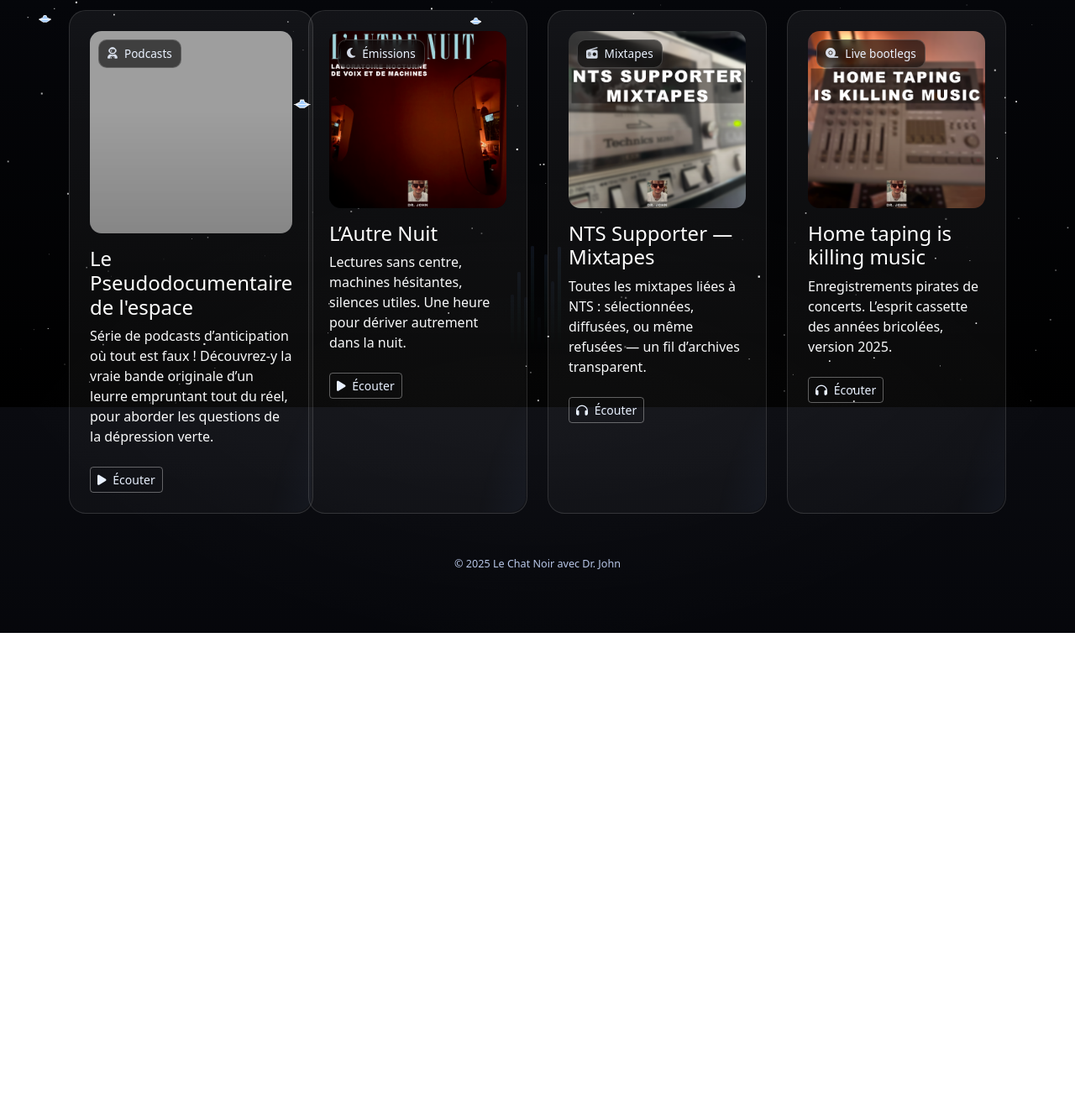
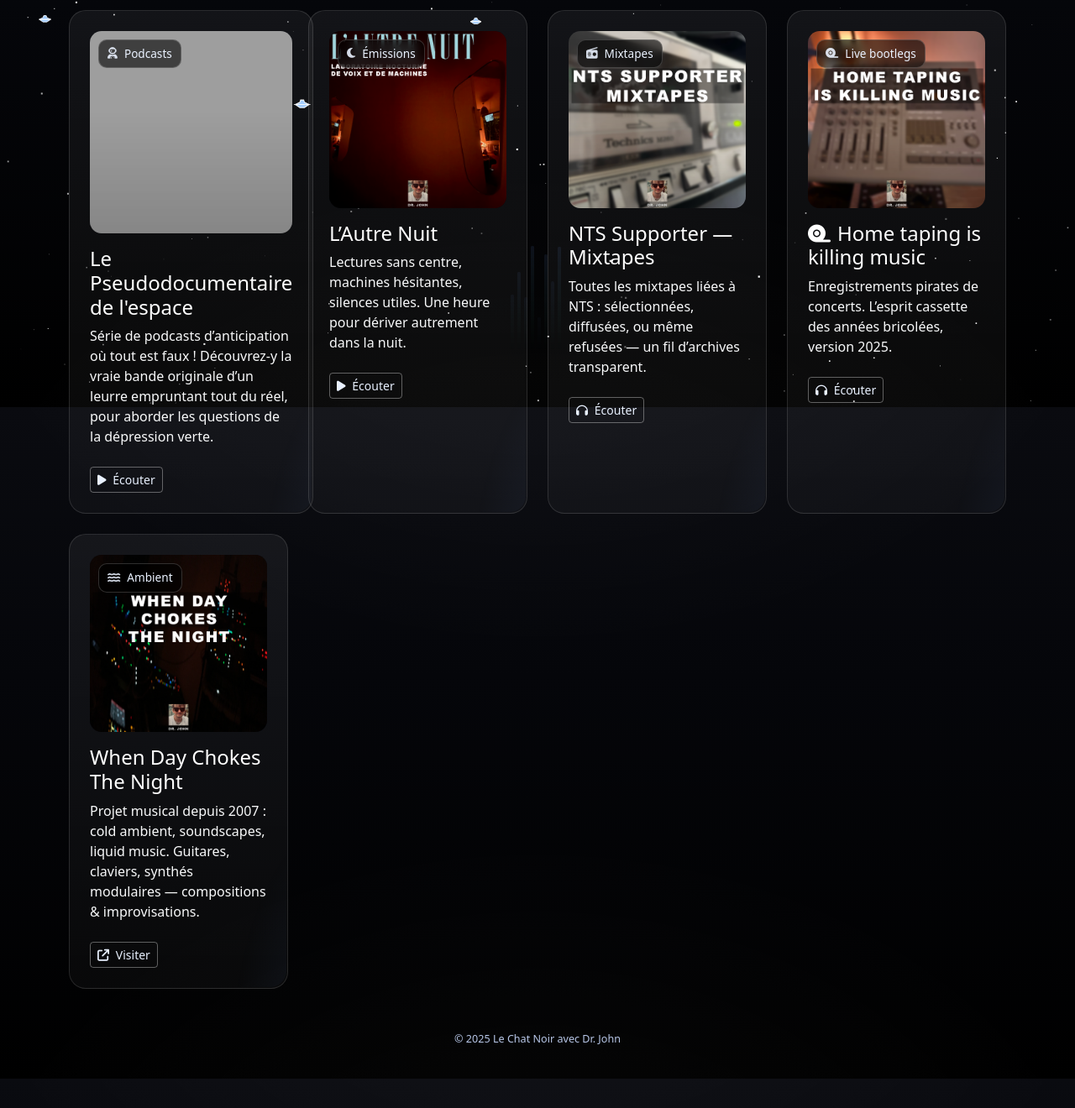
Before and after one commit to Dr-John-8bits/le-chat-noir, a plain HTML site: page index.html in a window 1280 px wide. Shown: the part 315-1635 px from the top of the page at 84% size. Before the commit the page ends 1069 px from the top, so only its background shows below. Drawn offline with nearby package versions, Linux system fonts and the light colour scheme; grey boxes are pictures that could not be loaded; animation ran at ten frames a second.

Commit message:
Mise à jour des contenus + page index avec nouvelle tuile WDCTN

```diff
--- a/index.html
+++ b/index.html
@@ -193,10 +193,26 @@
                 <img src="PICS/hometaping.png" alt="Visuel — Home taping is killing music" loading="lazy" />
                 <div class="corner-badge"><i class="fa-solid fa-tape"></i> Live bootlegs</div>
               </div>
-              <h2 class="h4 text-white mb-2"></i>Home taping is killing music</h2>
+              <h2 class="h4 text-white mb-2"><i class="fa-solid fa-tape me-2"></i>Home taping is killing music</h2>
               <p class="mb-4 text-light">Enregistrements pirates de concerts. L’esprit cassette des années bricolées, version 2025.</p>
               <div class="mt-auto d-flex gap-2 align-items-center">
                 <span class="btn btn-ghost btn-sm"><i class="fa-solid fa-headphones"></i> Écouter</span>
+              </div>
+            </article>
+          </a>
+        </div>
+        <!-- Tile 5: When Day Chokes The Night -->
+        <div class="col-12 col-md-6 col-lg-3 d-flex">
+          <a href="https://whendaychokesthenight.wordpress.com/" target="_blank" rel="noopener" class="text-decoration-none flex-fill">
+            <article class="tile h-100 p-4">
+              <div class="cover">
+                <img src="PICS/wdctn.png" alt="Visuel — When Day Chokes The Night" loading="lazy" />
+                <div class="corner-badge"><i class="fa-solid fa-water"></i> Ambient</div>
+              </div>
+              <h2 class="h4 text-white mb-2">When Day Chokes The Night</h2>
+              <p class="mb-4 text-light">Projet musical depuis 2007 : cold ambient, soundscapes, liquid music. Guitares, claviers, synthés modulaires — compositions & improvisations.</p>
+              <div class="mt-auto d-flex gap-2 align-items-center">
+                <span class="btn btn-ghost btn-sm"><i class="fa-solid fa-arrow-up-right-from-square"></i> Visiter</span>
               </div>
             </article>
           </a>
```
Also changed, not shown: PICS/wdctn.png (added), 1 other file.
